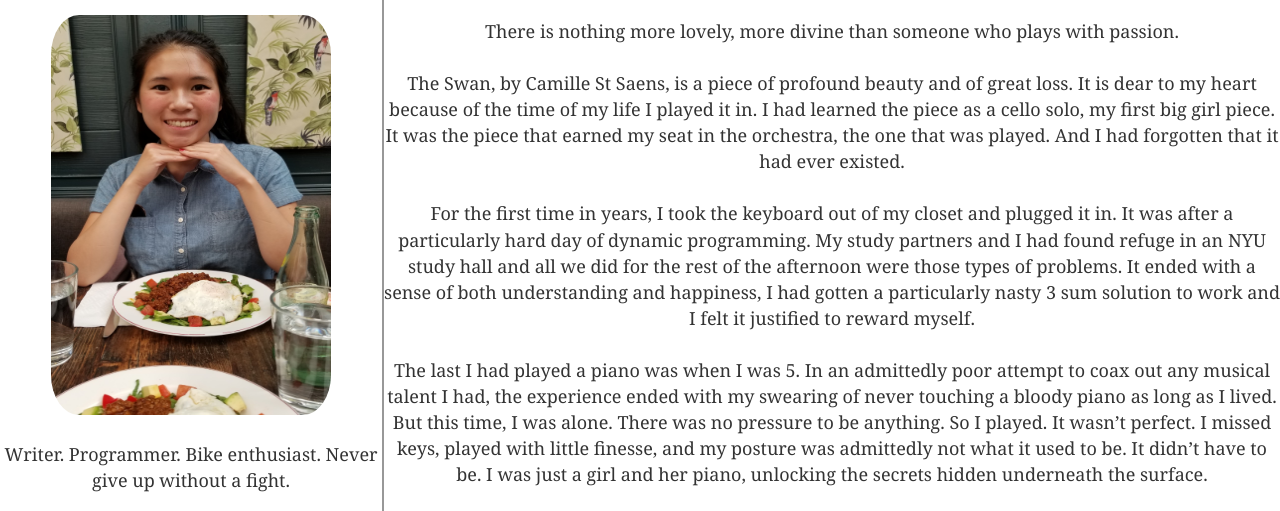
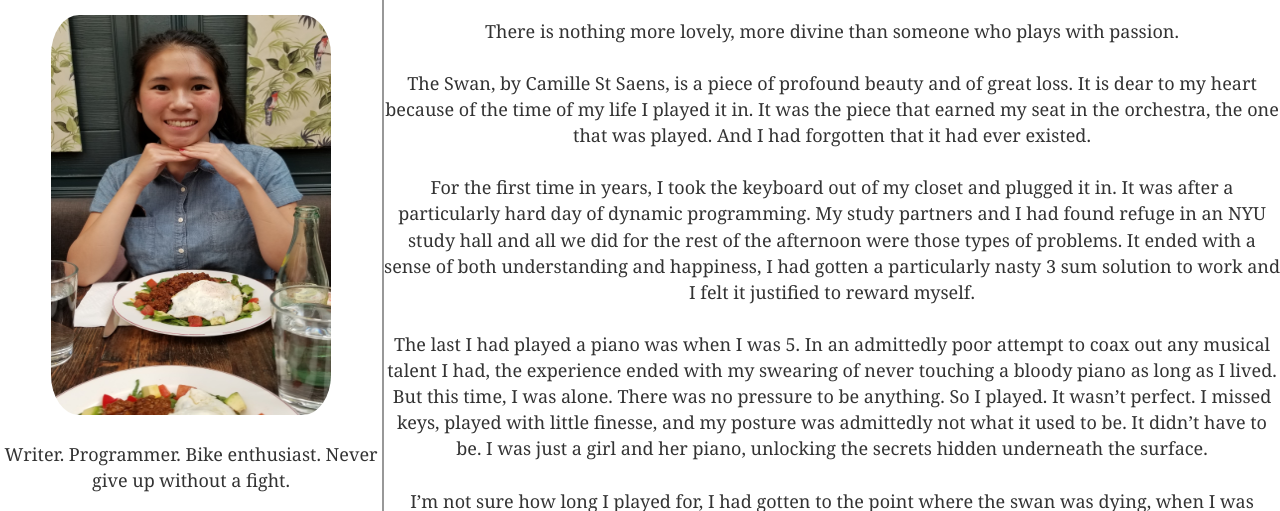
Before and after one commit to nottheaveragejo/PanAdventures, a Gatsby site: page /2019-17-12 in a window 1280 px wide. Shown: the part 315-826 px from the top of the page. Built offline with nearby package versions, Linux system fonts and the light colour scheme; Gatsby itself is replaced by a stand-in of ours; some packages are replaced by stand-ins of ours; what typography-theme-st-annes would draw is missing.

Commit message:
fixed posting issue

```diff
--- a/src/pages/2019-17-12.md
+++ b/src/pages/2019-17-12.md
@@ -5,7 +5,7 @@
 ---
 There is nothing more lovely, more divine than someone who plays with passion.
 
-The Swan, by Camille St Saens, is a piece of profound beauty and of great loss.  It is dear to my heart because of the time of my life I played it in. I had learned the piece as a cello solo, my first big girl piece. It was the piece that earned my seat in the orchestra, the one that was played. And I had forgotten that it had ever existed.
+The Swan, by Camille St Saens, is a piece of profound beauty and of great loss.  It is dear to my heart because of the time of my life I played it in. It was the piece that earned my seat in the orchestra, the one that was played. And I had forgotten that it had ever existed.
 
 For the first time in years, I took the keyboard out of my closet and plugged it in. It was after a particularly hard day of dynamic programming.  My study partners and I had found refuge in an NYU study hall and all we did for the rest of the afternoon were those types of problems. It ended with a sense of both understanding and happiness, I had gotten a particularly nasty 3 sum solution to work and I felt it justified to reward myself.
 
```
